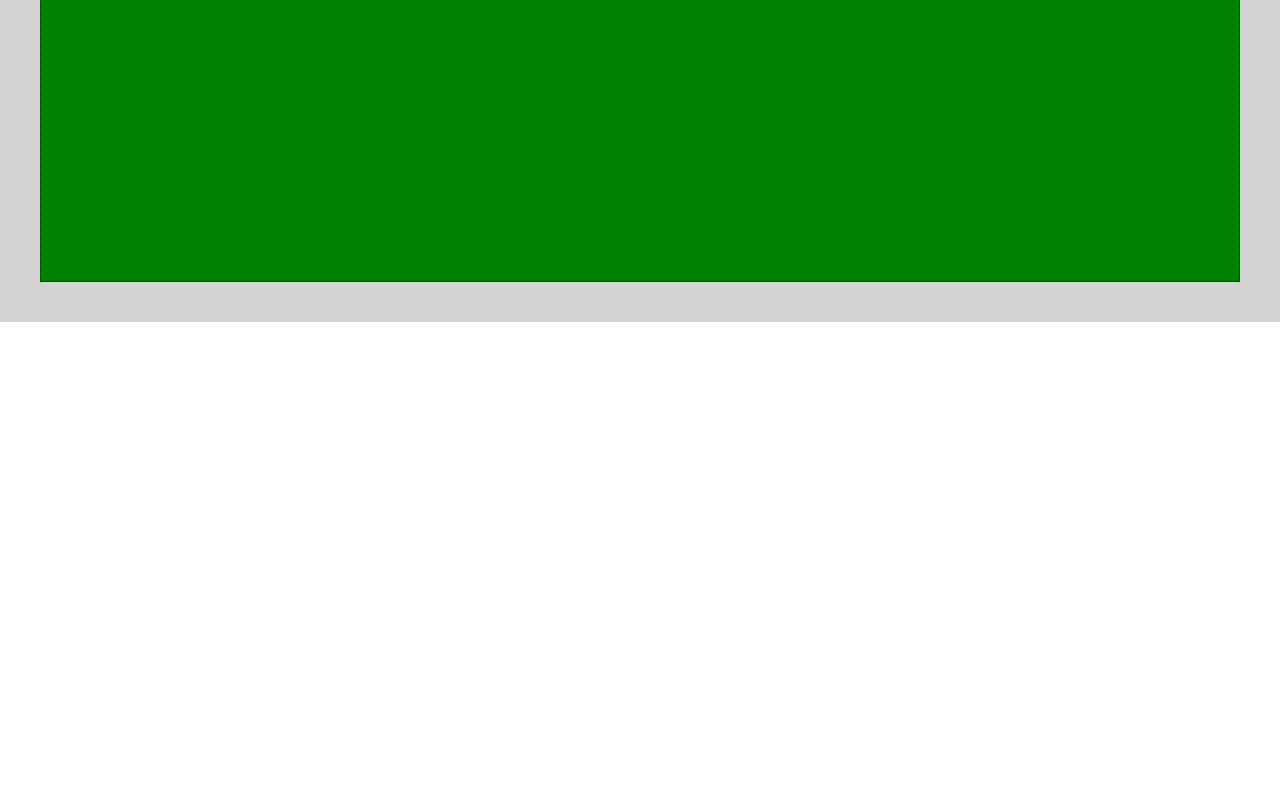
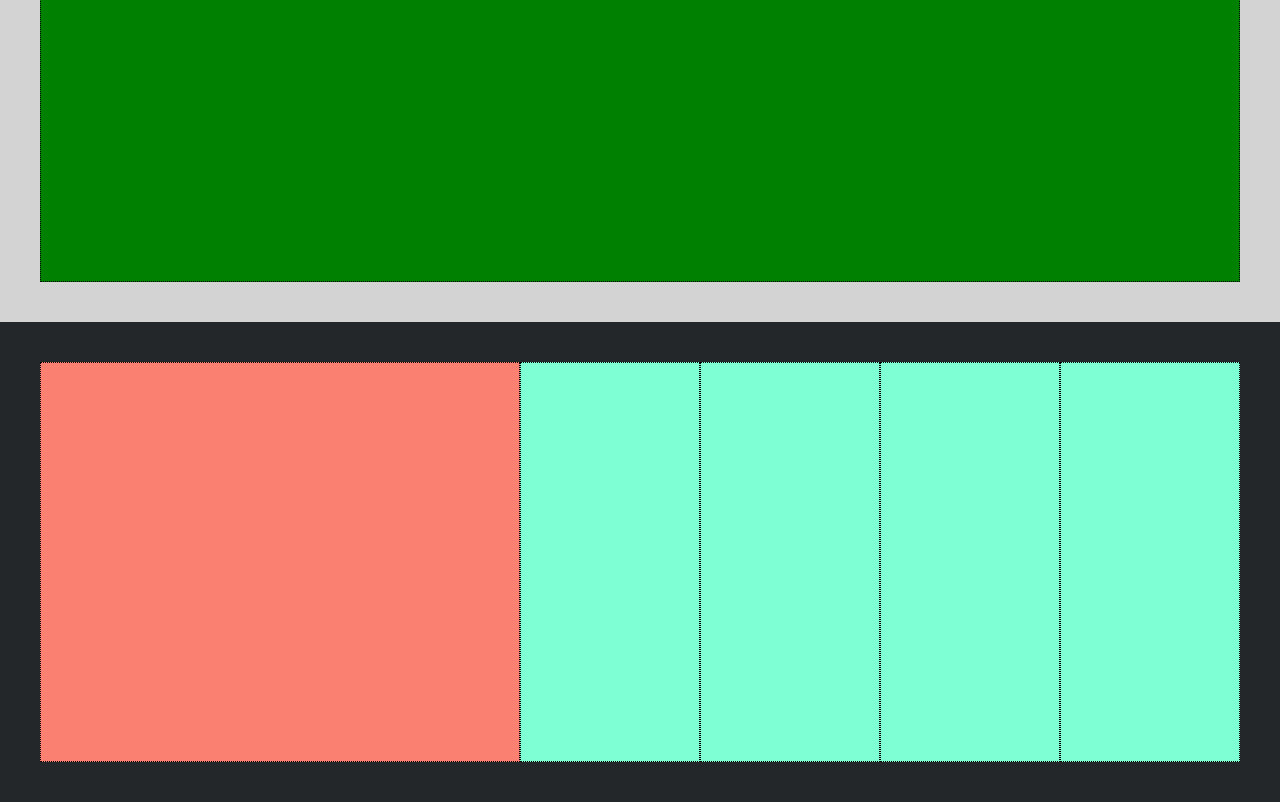
Before and after one commit to fvguajeXIII/html-css-struttua-discord, a plain HTML site: page index.html in a window 1280 px wide. Shown: the part 1908-2710 px from the top of the page. Before the commit the page ends 2230 px from the top, so only its background shows below. Drawn offline with Linux system fonts and the light colour scheme.

Commit message:
footer top

```diff
--- a/asset/css/style.css
+++ b/asset/css/style.css
@@ -118,3 +118,24 @@ header ul li{
   padding: 40px 0;
   background-color: lightgray;
 }
+
+/* Footer Top */
+
+.footer-top{
+  background-color: #23272a;
+  padding: 40px 0;
+}
+
+.footer-col{
+  height: 400px;
+}
+
+.footer-col-40{
+  width: 40%;
+  background-color: salmon;
+}
+
+.footer-col-15{
+  width: 15%;
+  background-color: aquamarine;
+}
--- a/index.html
+++ b/index.html
@@ -55,5 +55,14 @@
         </div>
       </div>
     </main>
+    <footer class="footer-top">
+      <div class="container row">
+        <div class="footer-col footer-col-40 border-black"></div>
+        <div class="footer-col footer-col-15 border-black"></div>
+        <div class="footer-col footer-col-15 border-black"></div>
+        <div class="footer-col footer-col-15 border-black"></div>
+        <div class="footer-col footer-col-15 border-black"></div>
+      </div>
+    </footer>
   </body>
 </html>
```
